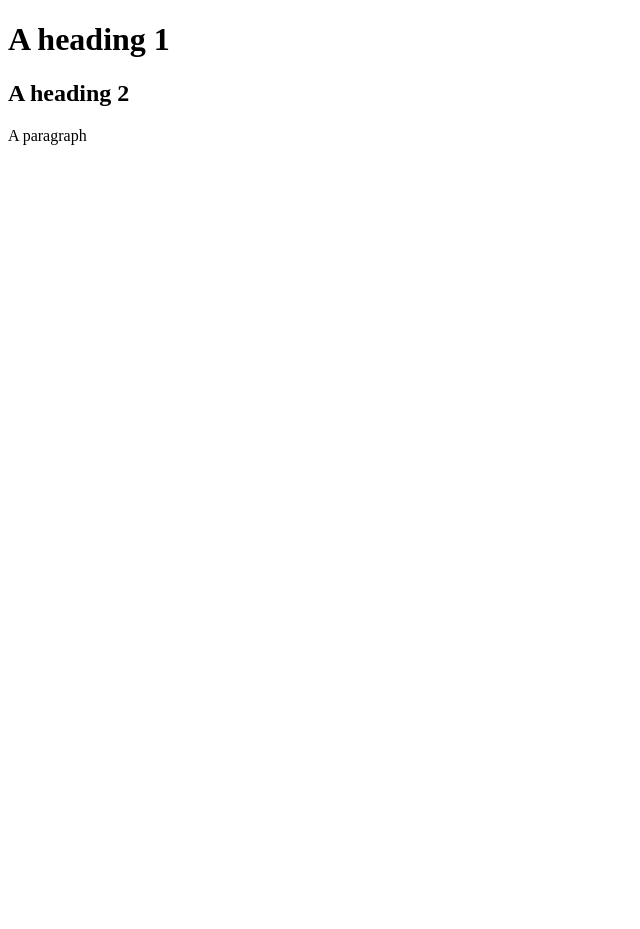
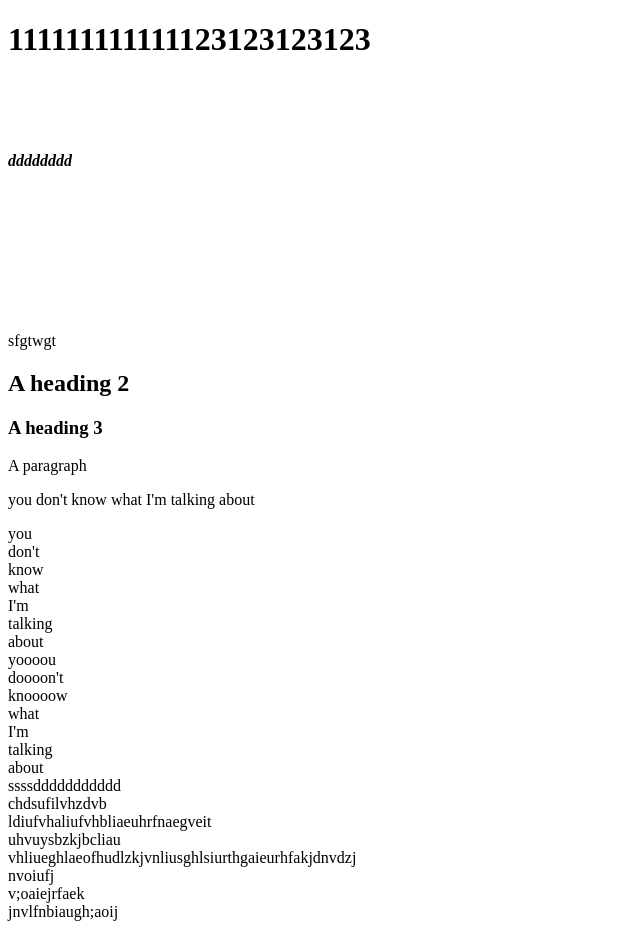
Before and after one commit to 1211111111122112erg/assignment1, a plain HTML site: page index.html in a window 1280 px wide. Shown: the whole page, without its empty margins (0-640 px from the left). Before the commit the page ends 800 px from the top, so only its background shows below. Drawn offline with Linux system fonts and the light colour scheme.

Commit message:
Added elements

```diff
--- a/index.html
+++ b/index.html
@@ -2,12 +2,17 @@
 <html lang="en">
 <head>
     <meta charset="utf-8">
-    <title>My Title</title>
+    <title>My Title is a title</title>
     <link rel="stylesheet" type="text/css" href="css/styles.css">
 </head>
+
 <body>
-    <h1>A heading 1</h1>
+    <h1>111111111111123123123123</h1><br><br><br><br><strong><em>dddddddd</em></strong><br><br><br><br><br><br><br><br><br><br>sfgtwgt
     <h2>A heading 2</h2>
+    <h3>A heading 3</h3>
     <p>A paragraph</p>
+    <p>you don't know what I'm talking about</p>
+
+    you<br> don't <br>know <br>what <br>I'm <br>talking <br>about <br>yoooou <br>doooon't <br>knoooow <br>what <br>I'm <br>talking <br>about <br>ssssddddddddddd<br>chdsufilvhzdvb <br>ldiufvhaliufvhbliaeuhrfnaegveit<br>uhvuysbzkjbcliau<br>vhliueghlaeofhudlzkjvnliusghlsiurthgaieurhfakjdnvdzj<br>nvoiufj<br>v;oaiejrfaek<br>jnvlfnbiaugh;aoij
 </body>
 </html>
```
